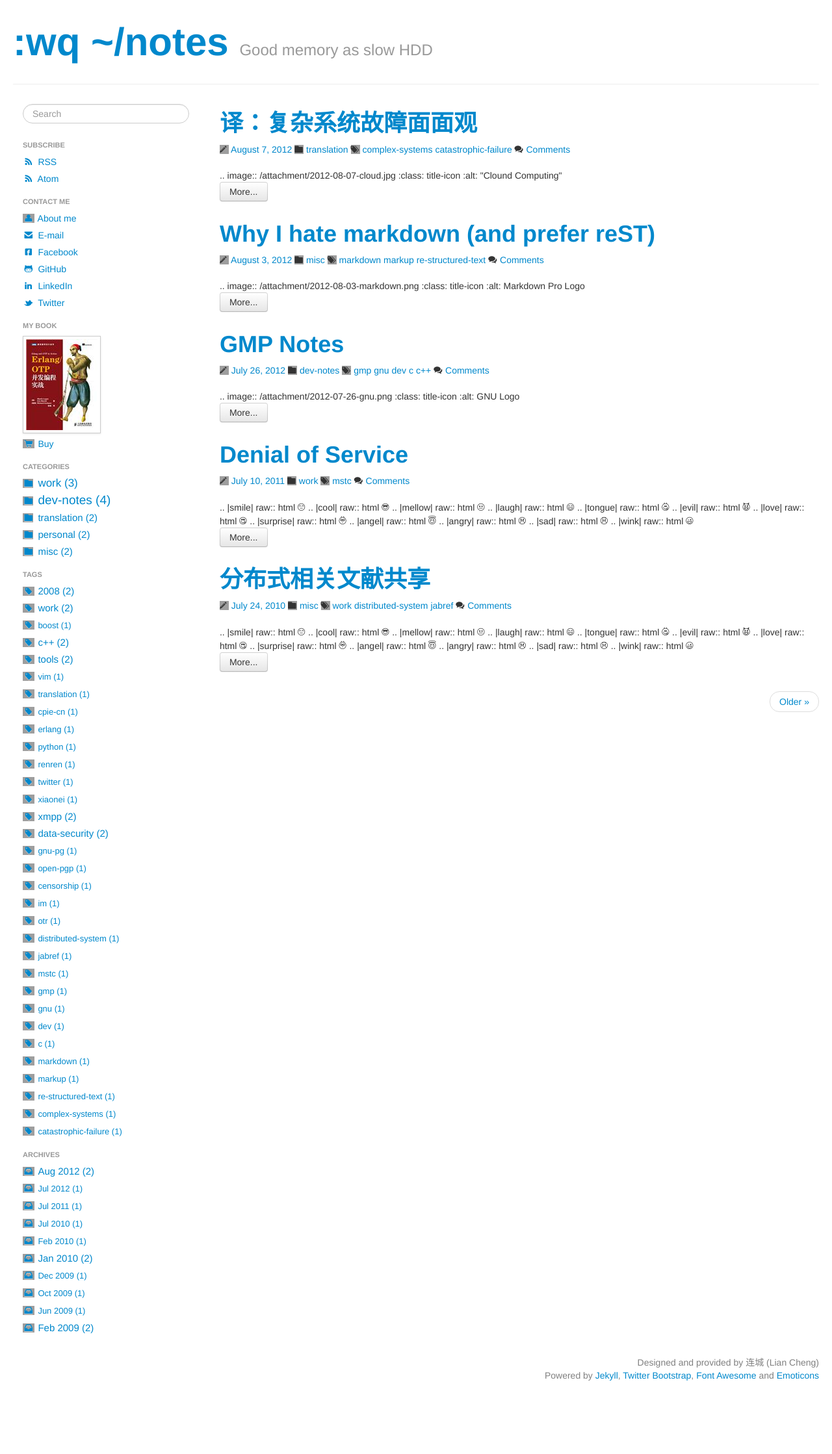
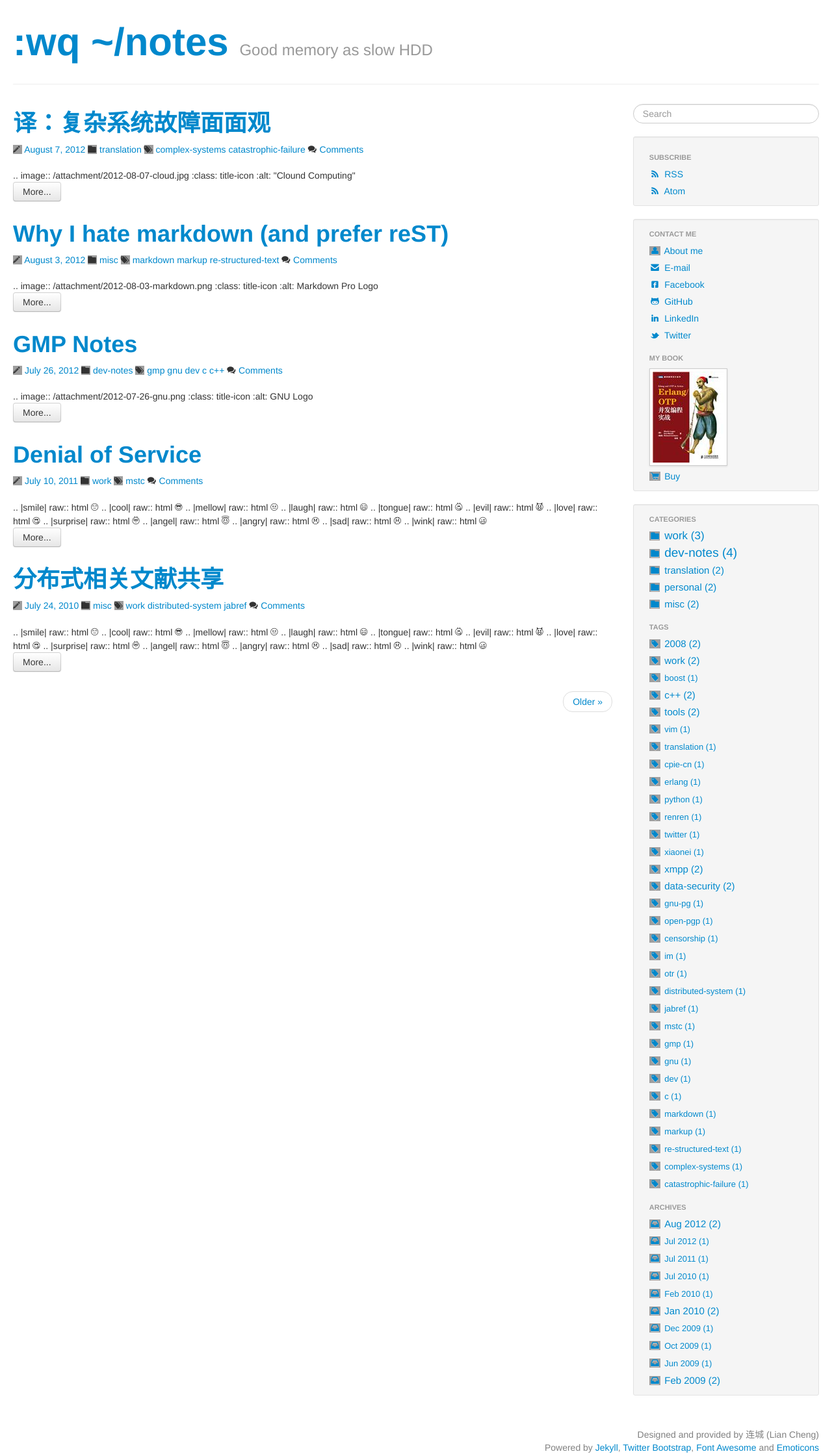
Before and after one commit to liancheng/blog.liancheng.info, a Jekyll site: the page built from index.html, in a window 1280 px wide, cut to the strip 0-2238 px from the top of the page. Shown: the whole strip at 65% size. Built offline with Jekyll 4.4.1, drawn with Linux system fonts in a browser that asks for light colours; a script that is not in the unit is left out; the list of posts is cut into pages by our own code; comment, search, counter and statistics services are not loaded; before the commit the page ends 2127 px from its top, so only the background shows below that; grey boxes are pictures that could not be loaded.

Commit message:
Updated sidebar style

```diff
--- a/_includes/addthis_body
+++ b/_includes/addthis_body
@@ -1,6 +1,6 @@
 <div class="addthis_toolbox addthis_default_style addthis_32x32_style">
+  <a class="addthis_button_facebook"></a>
+  <a class="addthis_button_twitter"></a>
   <a class="addthis_button_sinaweibo"></a>
-  <a class="addthis_button_twitter"></a>
   <a class="addthis_button_compact"></a>
-  <a class="addthis_counter addthis_bubble_style"></a>
 </div>
--- a/_includes/sidebar
+++ b/_includes/sidebar
@@ -1,12 +1,17 @@
-<div class="sidebar-nav">
+{% include site_search %}
+
+<div class="sidebar-nav well well-small">
   <ul class="nav nav-list">
-    <li>{% include site_search %}</li>
     <li>{% include addthis_body %}</li>
 
     <li class="nav-header">Subscribe</li>
     <li><a href="/rss.xml"><i class="icon-rss"></i> RSS</a></li>
     <li><a href="/atom.xml"><i class="icon-rss"></i> Atom</a></li>
+  </ul>
+</div>
 
+<div class="sidebar-nav well well-small">
+  <ul class="nav nav-list">
     <li class="nav-header">Contact Me</li>
     <li><a href="/about.html"><i class="icon-user"></i> About me</a></li>
     <li><a href="mailto:{{ site.author.email }}"><i class="icon-envelope-alt"></i> E-mail</i></a></li>
@@ -18,7 +23,11 @@
     <li class="nav-header">My Book</li>
     <li><a href="http://www.ituring.com.cn/book/828"><img src="/static/img/eaoia-zh.jpg" alt="《Erlang/OTP并发编程实战》" class="img-polaroid" /></a></li>
     <li><a href="http://product.china-pub.com/3662181"><i class="icon-shopping-cart"></i> Buy</a></li>
+  </ul>
+</div>
 
+<div class="sidebar-nav well well-small">
+  <ul class="nav nav-list">
     <li class="nav-header">Categories</li>
     {% for cat in site.categories %}
       <li>
--- a/_layouts/with_sidebar.html
+++ b/_layouts/with_sidebar.html
@@ -3,11 +3,11 @@ layout: default
 ---
 
 <div class="row-fluid">
+  <div class="span9">
+    {{ content }}
+  </div>
   <div class="span3">
     {% include sidebar %}
-  </div>
-  <div class="span9">
-    {{ content }}
   </div>
 </div>
 
--- a/_posts/2012-08-07-how-complex-systems-fail-zh.rst
+++ b/_posts/2012-08-07-how-complex-systems-fail-zh.rst
@@ -110,6 +110,7 @@ published: true
 .. [#] 这一现象并不局限在医疗诊断或技术领域内，它取决于人类对过往事件及其原因的认知模式。
 
 .. topic:: 疑难词汇译注
+    :class: well well-small
 
     .. class:: dl-horizontal
 
--- a/static/css/style.css
+++ b/static/css/style.css
@@ -103,10 +103,8 @@ table.footnote .label {
 }
 
 div.topic {
-  border: 1px solid #ccc;
   padding: 7px 7px 0 7px;
   margin: 10px 0 10px 0;
-  background-color: #f5f5f5;
 }
 
 p.topic-title {
@@ -117,9 +115,7 @@ p.topic-title {
 
 div.sidebar {
     margin: 0 0 0.5em 1em;
-    border: 1px solid #ddb;
     padding: 7px 7px 0 7px;
-    background-color: #ffe;
     width: 40%;
     float: right;
 }
```
